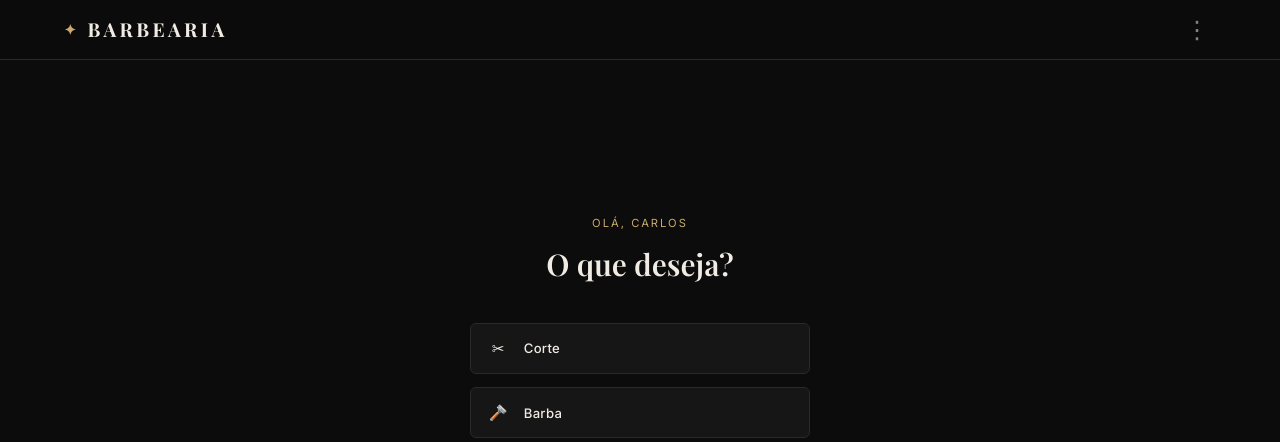
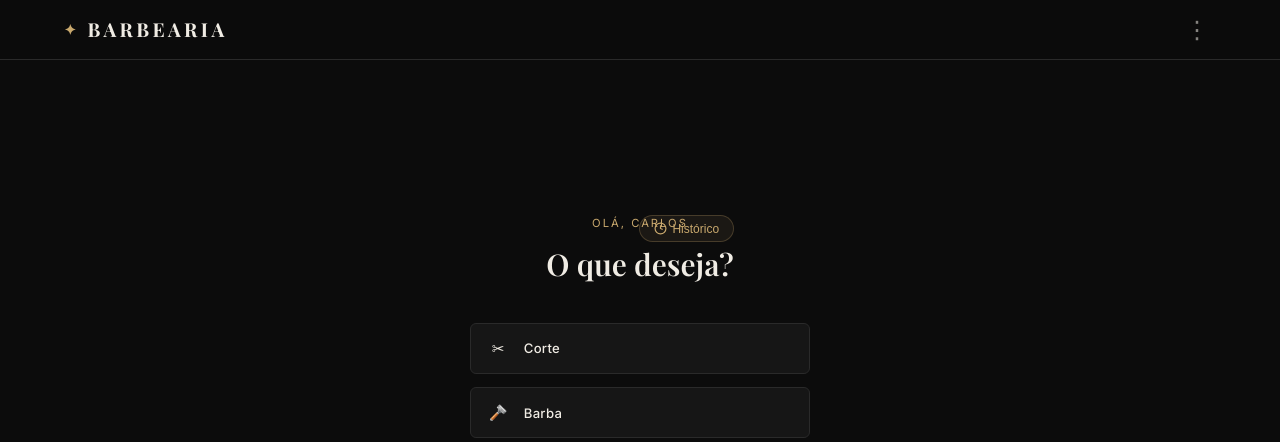
Before and after one commit to gustavo-oli-dev/iBarber.priv, a Flask app: page /preview/ag/servicos in a window 1280 px wide; the page is wider, and only the part inside the window is pictured. Shown: the top 442 px of that part. Run offline with Flask 3, Linux system fonts and the light colour scheme; data that the repository does not hold is empty; parts of the project's set-up code (start-up, migrations or seed data) failed here and were passed over.

Commit message:
servicos: show history button always, independent of active appointment

```diff
--- a/templates/servicos.html
+++ b/templates/servicos.html
@@ -181,7 +181,11 @@ body { overflow: hidden; }
       <p class="hist-vazio">Carregando…</p>
     </div>
   </div>
-  <div class="servicos-header">
+  <div class="servicos-header" style="position:relative;">
+    <button onclick="abrirHistorico()" style="position:absolute;top:0;right:0;background:rgba(201,169,110,0.08);border:1px solid rgba(201,169,110,0.25);color:#C9A96E;border-radius:50px;padding:0.35rem 0.85rem;font-size:0.75rem;font-weight:500;cursor:pointer;display:flex;align-items:center;gap:0.35rem;transition:background .15s;" onmouseover="this.style.background='rgba(201,169,110,0.16)'" onmouseout="this.style.background='rgba(201,169,110,0.08)'">
+      <svg width="13" height="13" viewBox="0 0 24 24" fill="none" stroke="currentColor" stroke-width="2.2"><circle cx="12" cy="12" r="10"/><polyline points="12 6 12 12 16 14"/></svg>
+      Histórico
+    </button>
     <p class="servicos-eyebrow">Olá, {{ session.get('user_name', '').split()[0] }}</p>
     <h1 class="servicos-title" id="servicosTitle">O que deseja?</h1>
   </div>
```
